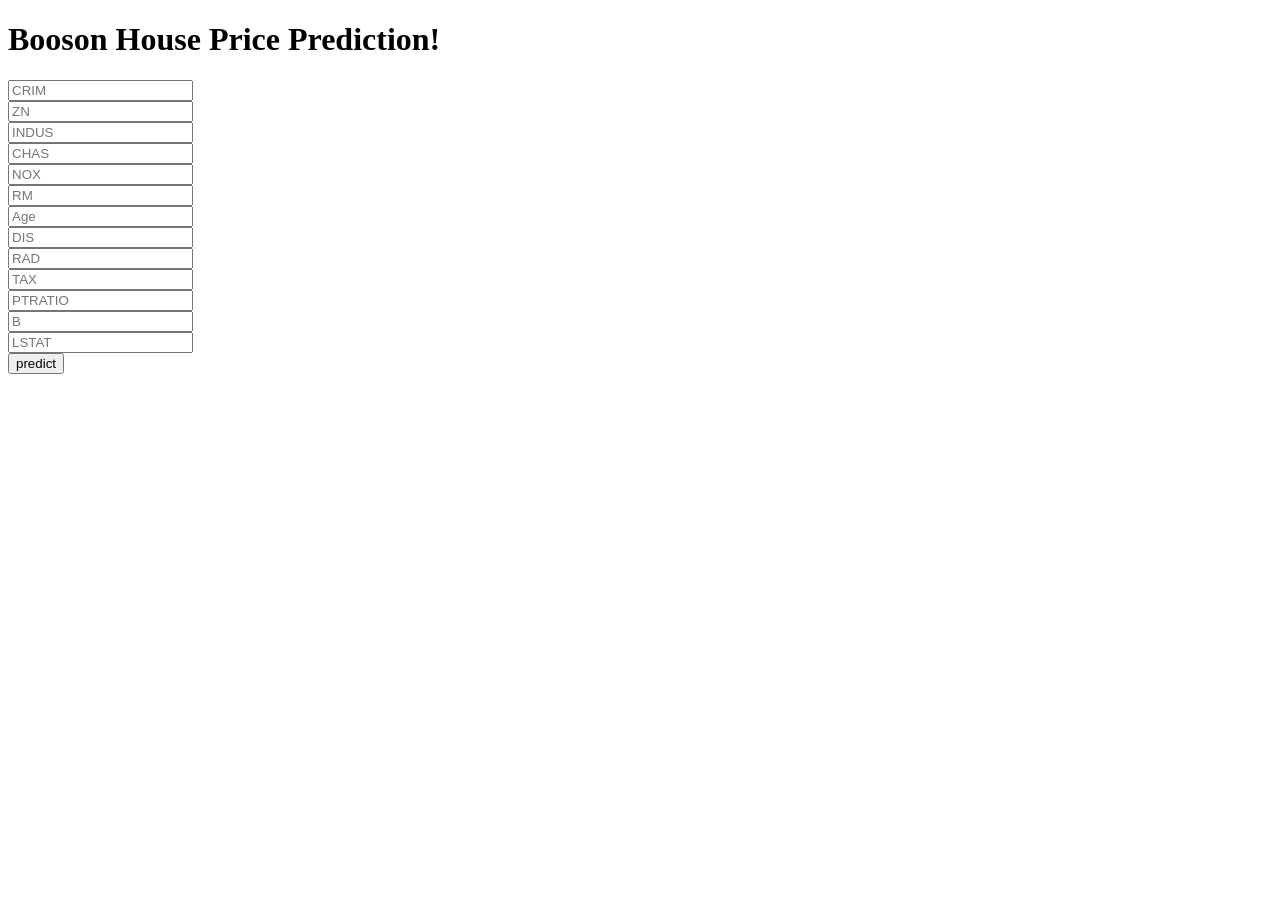
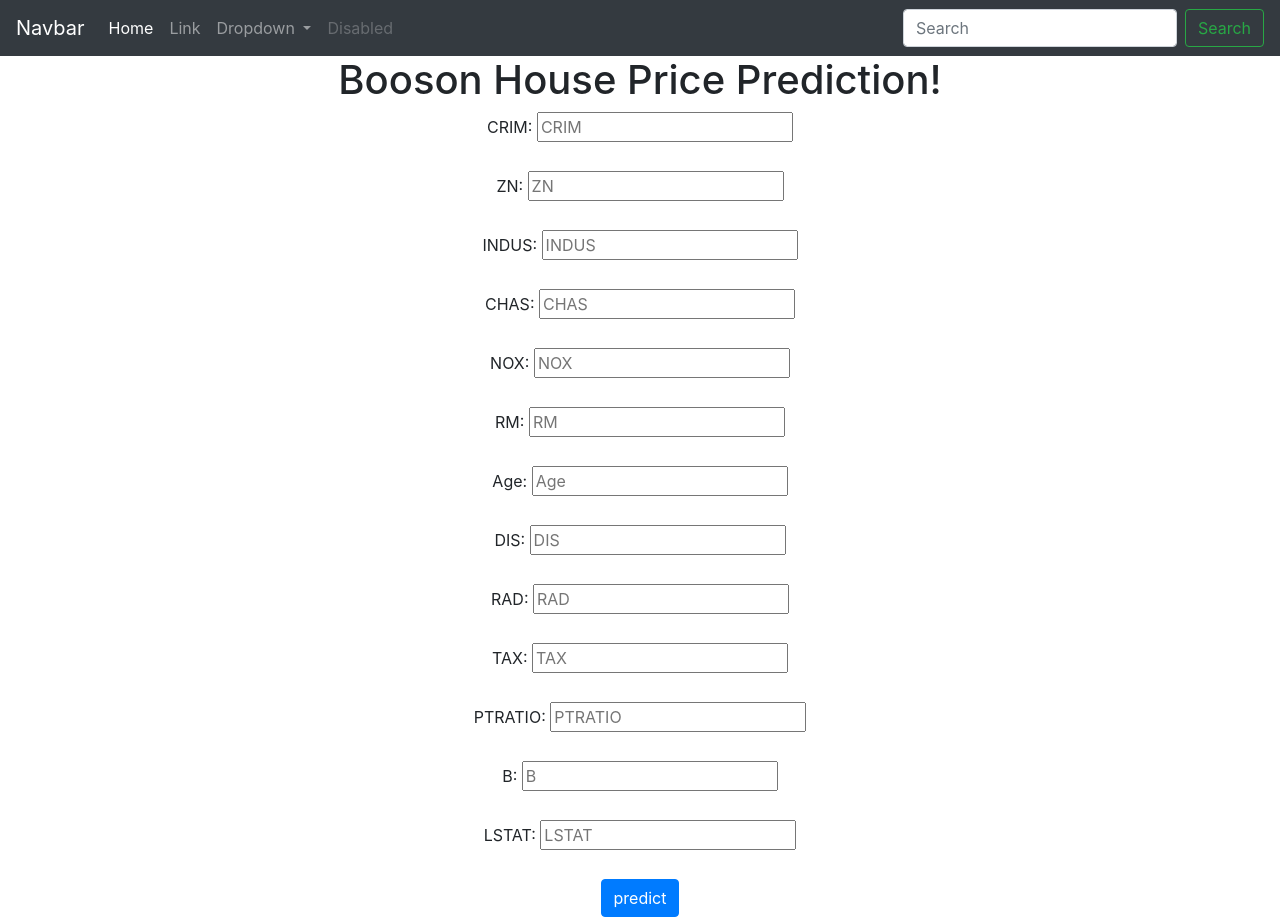
Before and after one commit to MrEhtsham0/Booston-House-Price-Predcitor, a Flask app: page / in a window 1280 px wide. Before the commit the page ends 374 px from the top, so only its background shows below. Run offline with Flask 3, Linux system fonts and the light colour scheme; parts of the project's set-up code (start-up, migrations or seed data) failed here and were passed over.

Commit message:
editing te html file

```diff
--- a/templates/index.html
+++ b/templates/index.html
@@ -3,26 +3,87 @@
   <head>
     <meta charset="utf-8">
     <meta name="viewport" content="width=device-width, initial-scale=1">
+    <link rel="stylesheet" href="https://cdn.jsdelivr.net/npm/bootstrap@4.3.1/dist/css/bootstrap.min.css" integrity="sha384-ggOyR0iXCbMQv3Xipma34MD+dH/1fQ784/j6cY/iJTQUOhcWr7x9JvoRxT2MZw1T" crossorigin="anonymous">
     <title>Bootstrap demo</title>
   </head>
   <body>
-    <h1>Booson House Price Prediction!</h1>
+    <nav class="navbar navbar-expand-lg navbar-dark bg-dark">
+      <a class="navbar-brand" href="#">Navbar</a>
+      <button class="navbar-toggler" type="button" data-toggle="collapse" data-target="#navbarSupportedContent" aria-controls="navbarSupportedContent" aria-expanded="false" aria-label="Toggle navigation">
+        <span class="navbar-toggler-icon"></span>
+      </button>
+
+      <div class="collapse navbar-collapse" id="navbarSupportedContent">
+        <ul class="navbar-nav mr-auto">
+          <li class="nav-item active">
+            <a class="nav-link" href="#">Home <span class="sr-only">(current)</span></a>
+          </li>
+          <li class="nav-item">
+            <a class="nav-link" href="#">Link</a>
+          </li>
+          <li class="nav-item dropdown">
+            <a class="nav-link dropdown-toggle" href="#" id="navbarDropdown" role="button" data-toggle="dropdown" aria-haspopup="true" aria-expanded="false">
+              Dropdown
+            </a>
+            <div class="dropdown-menu" aria-labelledby="navbarDropdown">
+              <a class="dropdown-item" href="#">Action</a>
+              <a class="dropdown-item" href="#">Another action</a>
+              <div class="dropdown-divider"></div>
+              <a class="dropdown-item" href="#">Something else here</a>
+            </div>
+          </li>
+          <li class="nav-item">
+            <a class="nav-link disabled" href="#" tabindex="-1" aria-disabled="true">Disabled</a>
+          </li>
+        </ul>
+        <form class="form-inline my-2 my-lg-0">
+          <input class="form-control mr-sm-2" type="search" placeholder="Search" aria-label="Search">
+          <button class="btn btn-outline-success my-2 my-sm-0" type="submit">Search</button>
+        </form>
+      </div>
+    </nav>
+    <h1 align="center">Booson House Price Prediction!</h1>
     <div class="forms">
-<form action="{{url_for('predict')}}" method='post'>
-    <input type="text" name="CRIM" placeholder="CRIM" required><br>
-    <input type="text" name="ZN" placeholder="ZN" required><br>
-    <input type="text" name="INDUS" placeholder="INDUS" required><br>
-    <input type="text" name="CHAS" placeholder="CHAS" required><br>
-    <input type="text" name="NOX" placeholder="NOX" required><br>
-    <input type="text" name="RM" placeholder="RM" required><br>
-    <input type="text" name="Age" placeholder="Age" required><br>
-    <input type="text" name="DIS" placeholder="DIS" required><br>
-    <input type="text" name="RAD" placeholder="RAD" required><br>
-    <input type="text" name="TAX" placeholder="TAX" required><br>
-    <input type="text" name="PTRATIO" placeholder="PTRATIO" required><br>
-    <input type="text" name="B" placeholder="B" required><br>
-    <input type="text" name="LSTAT" placeholder="LSTAT" required><br>
-    <button type='submit' class="btn btn-primary btn-block btn-large">predict</button>
+<form action="{{url_for('predict')}}" method='post' align="center">
+  <label for="CRIM">CRIM: </label>
+    <input type="text" name="CRIM" placeholder="CRIM" required><br><br>
+    <label for="ZN">ZN: </label>
+    <input type="text" name="ZN" placeholder="ZN" required><br><br>
+
+    <label for="INDUS">INDUS: </label>
+    <input type="text" name="INDUS" placeholder="INDUS" required><br><br>
+
+    <label for="CHAS">CHAS: </label>
+    <input type="text" name="CHAS" placeholder="CHAS" required><br><br>
+
+    <label for="NOX">NOX: </label>
+    <input type="text" name="NOX" placeholder="NOX" required><br><br>
+
+    <label for="RM">RM: </label>
+    <input type="text" name="RM" placeholder="RM" required><br><br>
+
+    <label for="Age">Age: </label>
+    <input type="text" name="Age" placeholder="Age" required><br><br>
+
+    <label for="DIS">DIS: </label>
+    <input type="text" name="DIS" placeholder="DIS" required><br><br>
+
+    <label for="RAD">RAD: </label>
+    <input type="text" name="RAD" placeholder="RAD" required><br><br>
+
+    <label for="TAX">TAX: </label>
+    <input type="text" name="TAX" placeholder="TAX" required><br><br>
+
+    <label for="PTRATIO">PTRATIO: </label>
+    <input type="text" name="PTRATIO" placeholder="PTRATIO" required><br><br>
+    <label for="B">B: </label>
+
+    <input type="text" name="B" placeholder="B" required><br><br>
+
+    <label for="LSTAT">LSTAT: </label>
+    <input type="text" name="LSTAT" placeholder="LSTAT" required><br><br>
+
+    <button type='submit' class="btn btn-primary btn-large">predict</button>
 </form>
     </div>
     {{predicted_price}}
```
